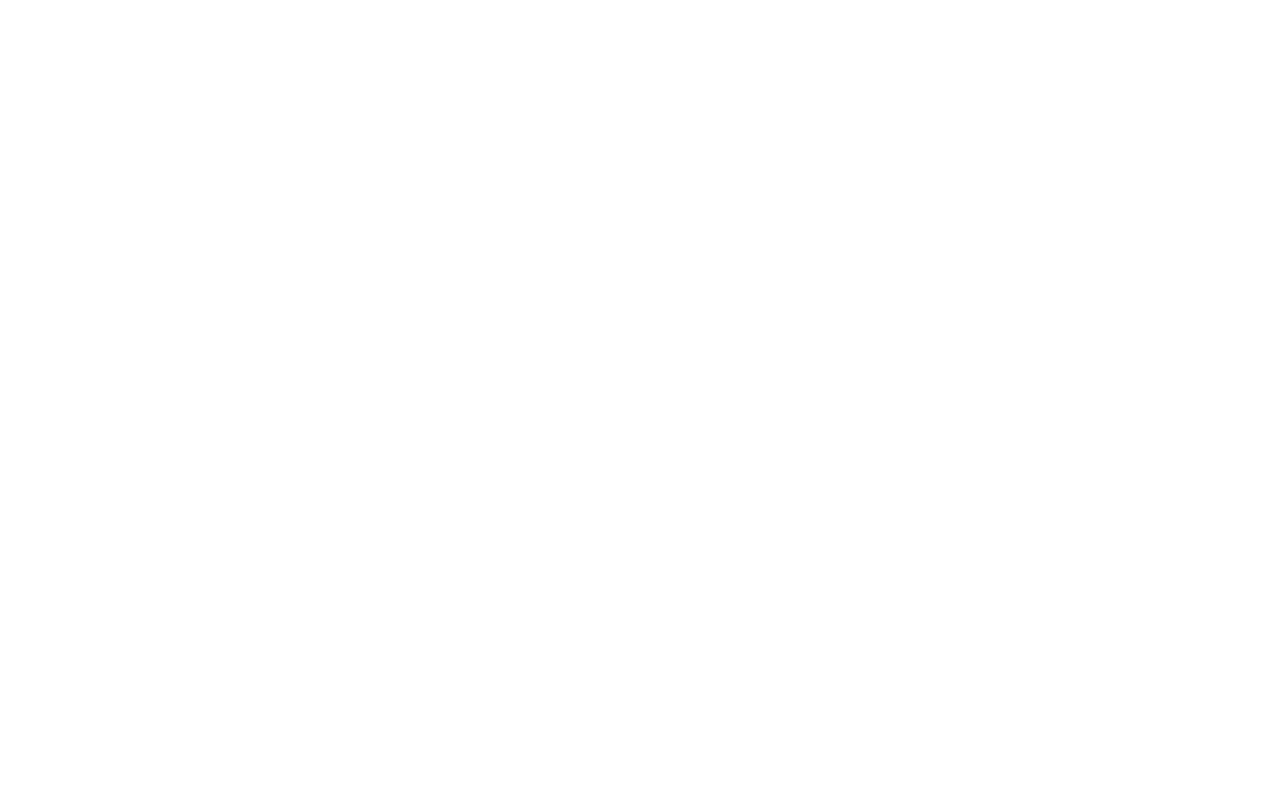
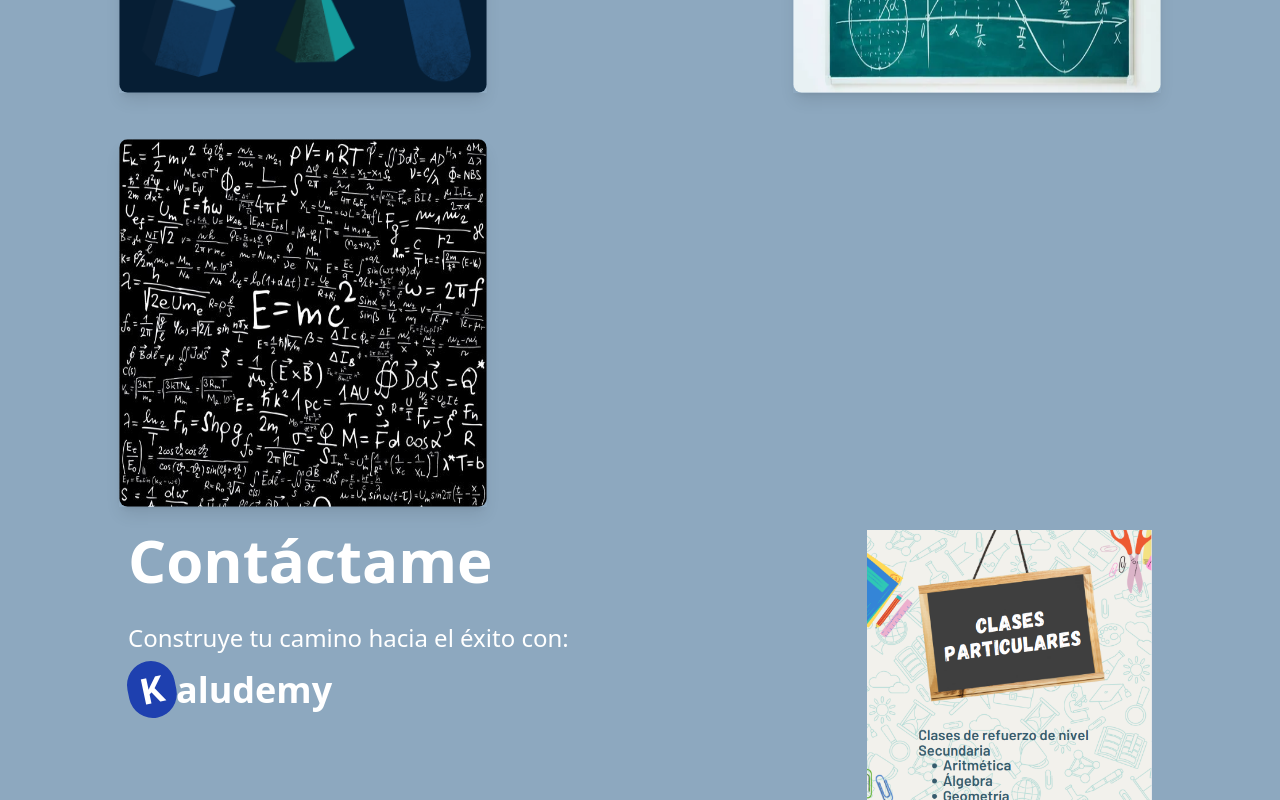
Before and after one commit to LaxusxN/kaludemy, a React (Vite) app: page / in a window 1280 px wide. Shown: the part 900-1700 px from the top of the page. Before the commit the page ends 800 px from the top, so only its background shows below. Built offline with nearby package versions, Linux system fonts and the light colour scheme.

Commit message:
deployv3

```diff
--- a/src/App.tsx
+++ b/src/App.tsx
@@ -1,13 +1,12 @@
-// import { Cursos, Contact } from "./components";
+import { Cursos, Contact } from "./components";
 
 function App() {
   return (
     <div className="flex flex-col p-32 gap-8 bg-[#8DA8BF] text-[#FFFFFF]">
       <div className="w-auto">
-        HolaMundo
-        {/* <Cursos /> */}
+        <Cursos />
       </div>
-      {/* <Contact /> */}
+      <Contact />
     </div>
   );
 }
```
